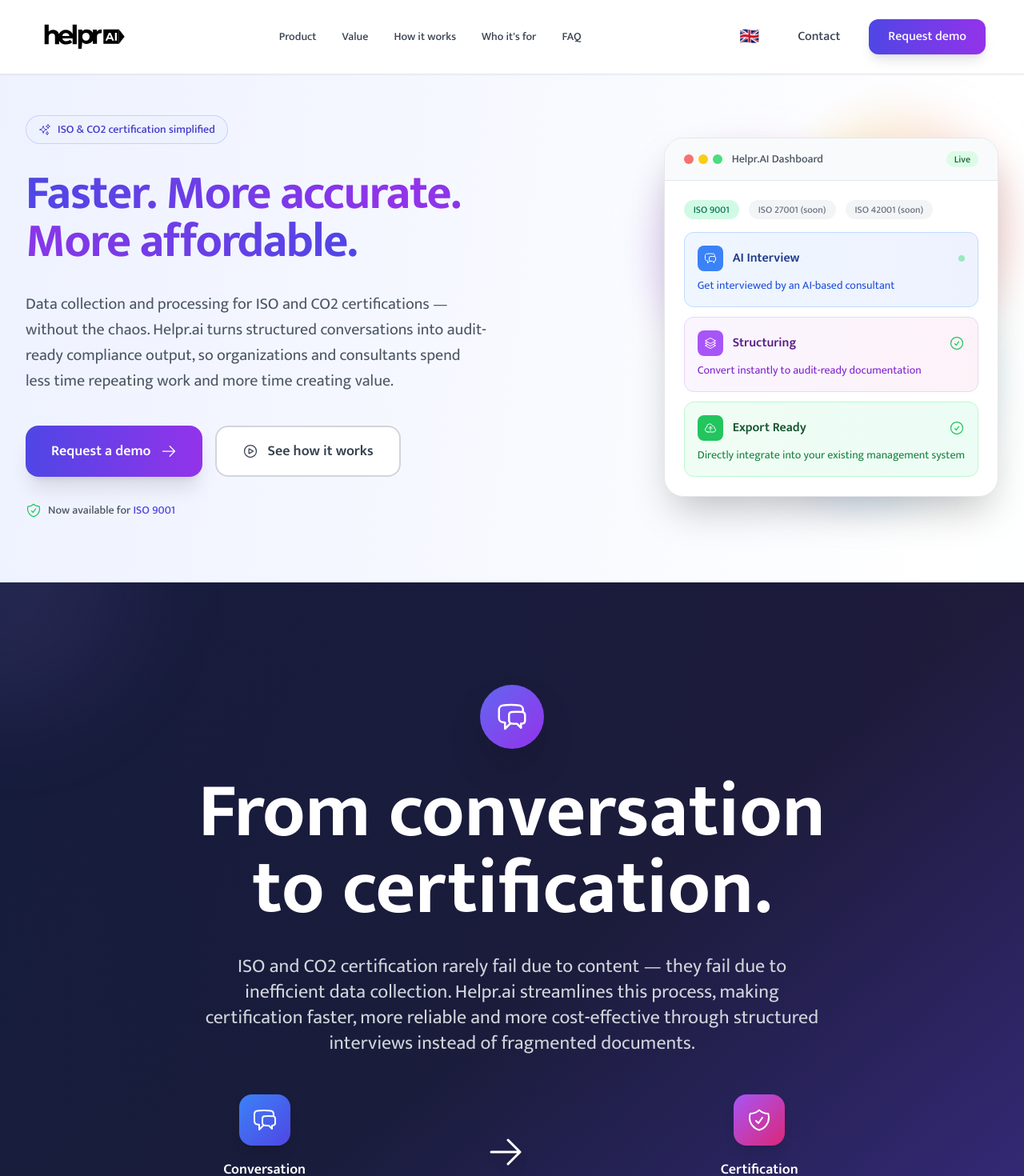
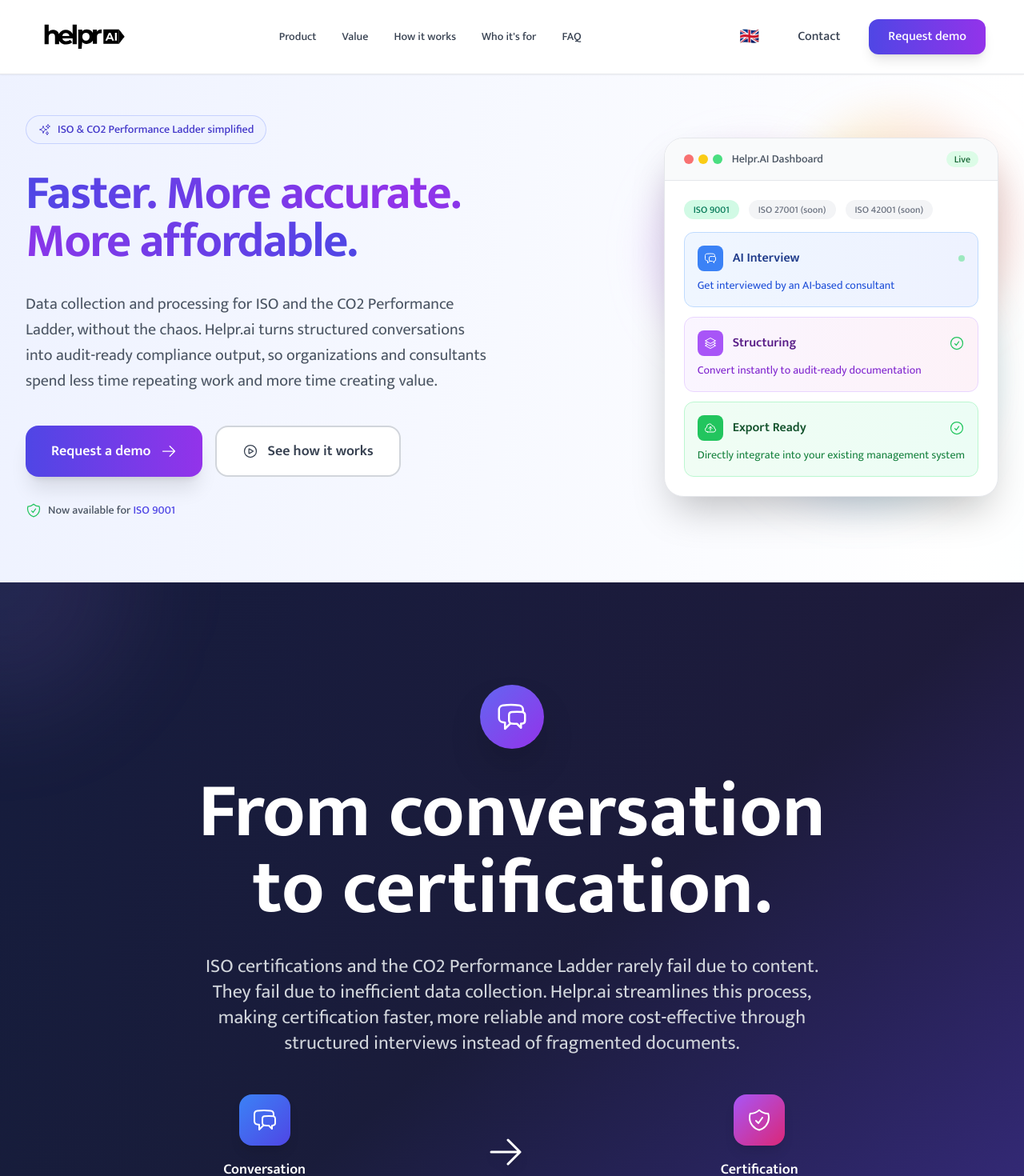
Before and after one commit to helpr-ai/helpr-ai-marketing-page, a Nuxt app: page / in a window 1280 px wide. Shown: the top 1470 px of the page at 80% size. Built offline with nearby package versions, Linux system fonts and the light colour scheme.

Commit message:
Update translations in useI18n.ts to reflect the correct terminology for ISO and CO2 certifications, enhancing clarity and consistency. Adjust descriptions to emphasize the CO2 Performance Ladder and improve overall readability.

```diff
--- a/composables/useI18n.ts
+++ b/composables/useI18n.ts
@@ -28,16 +28,16 @@
       demo: "Demo aanvragen"
     },
     hero: {
-      badge: "ISO & CO2 certificering vereenvoudigd",
+      badge: "ISO & CO2-Prestatieladder vereenvoudigd",
       title: "{aiInterviews}Sneller. Nauwkeuriger. Voordeliger.{/aiInterviews}",
-      description: "Gegevensverzameling en -verwerking voor ISO- en CO2-certificeringen — zonder de chaos. Helpr.ai zet gestructureerde gesprekken om in audit-klare compliance output, zodat organisaties en consultants minder tijd besteden aan herhaalwerk en meer aan waardecreatie.",
+      description: "Gegevensverzameling en -verwerking voor ISO en de CO2-Prestatieladder, zonder de chaos. Helpr.ai zet gestructureerde gesprekken om in audit-klare compliance output, zodat organisaties en consultants minder tijd besteden aan herhaalwerk en meer aan waardecreatie.",
       tagline: "Nu beschikbaar voor {iso9001}ISO 9001{/iso9001}",
       cta: "Vraag een demo aan",
       ctaSecondary: "Bekijk hoe het werkt"
     },
     tagline: {
       title: "Van gesprek naar certificering.",
-      subtitle: "ISO- en CO2-certificeringen falen zelden door de inhoud — ze falen door inefficiënte gegevensverzameling. Helpr.ai stroomlijnt dit proces en maakt certificering sneller, betrouwbaarder en kosteneffectiever door gestructureerde interviews in plaats van gefragmenteerde documenten.",
+      subtitle: "ISO-certificeringen en de CO2-Prestatieladder falen zelden door de inhoud. Ze falen door inefficiënte gegevensverzameling. Helpr.ai stroomlijnt dit proces en maakt certificering sneller, betrouwbaarder en kosteneffectiever door gestructureerde interviews in plaats van gefragmenteerde documenten.",
       cta: "Ervaar het zelf"
     },
     value: {
@@ -117,7 +117,7 @@
           "De interne werkdruk te verminderen",
           "Sneller en met vertrouwen audit-klaar te zijn"
         ],
-        closing: "Certificering in de helft van de tijd — met duidelijkheid en controle."
+        closing: "Certificering in de helft van de tijd, met duidelijkheid en controle."
       },
       consultants: {
         title: "Voor ISO & compliance consultants",
@@ -207,8 +207,8 @@
     },
     demo: {
       badge: "Probeer Helpr.ai",
-      title: "ISO- of CO2-certificering stroomlijnen?",
-      subtitle: "Vraag een demo aan en ontdek hoe Helpr.ai gegevensverzameling fundamenteel eenvoudiger maakt — zonder extra druk op je team of consultants.",
+      title: "ISO of de CO2-Prestatieladder stroomlijnen?",
+      subtitle: "Vraag een demo aan en ontdek hoe Helpr.ai gegevensverzameling fundamenteel eenvoudiger maakt. Zonder extra druk op je team of consultants.",
       benefits: {
         walkthrough: {
           title: "Live walkthrough",
@@ -719,16 +719,16 @@
       demo: "Request demo"
     },
     hero: {
-      badge: "ISO & CO2 certification simplified",
+      badge: "ISO & CO2 Performance Ladder simplified",
       title: "{aiInterviews}Faster. More accurate. More affordable.{/aiInterviews}",
-      description: "Data collection and processing for ISO and CO2 certifications — without the chaos. Helpr.ai turns structured conversations into audit-ready compliance output, so organizations and consultants spend less time repeating work and more time creating value.",
+      description: "Data collection and processing for ISO and the CO2 Performance Ladder, without the chaos. Helpr.ai turns structured conversations into audit-ready compliance output, so organizations and consultants spend less time repeating work and more time creating value.",
       tagline: "Now available for {iso9001}ISO 9001{/iso9001}",
       cta: "Request a demo",
       ctaSecondary: "See how it works"
     },
     tagline: {
       title: "From conversation to certification.",
-      subtitle: "ISO and CO2 certification rarely fail due to content — they fail due to inefficient data collection. Helpr.ai streamlines this process, making certification faster, more reliable and more cost-effective through structured interviews instead of fragmented documents.",
+      subtitle: "ISO certifications and the CO2 Performance Ladder rarely fail due to content. They fail due to inefficient data collection. Helpr.ai streamlines this process, making certification faster, more reliable and more cost-effective through structured interviews instead of fragmented documents.",
       cta: "Experience it yourself"
     },
     value: {
@@ -808,7 +808,7 @@
           "Reducing internal workload",
           "Reaching audit readiness faster and with confidence"
         ],
-        closing: "Certification in half the time — with clarity and control."
+        closing: "Certification in half the time, with clarity and control."
       },
       consultants: {
         title: "For ISO & compliance consultants",
@@ -898,8 +898,8 @@
     },
     demo: {
       badge: "Try Helpr.ai",
-      title: "Looking to streamline ISO or CO2 certification?",
-      subtitle: "Request a demo and see how Helpr.ai makes data collection fundamentally simpler — without increasing pressure on your team or consultants.",
+      title: "Looking to streamline ISO or the CO2 Performance Ladder?",
+      subtitle: "Request a demo and see how Helpr.ai makes data collection fundamentally simpler. Without increasing pressure on your team or consultants.",
       benefits: {
         walkthrough: {
           title: "Live walkthrough",
```
